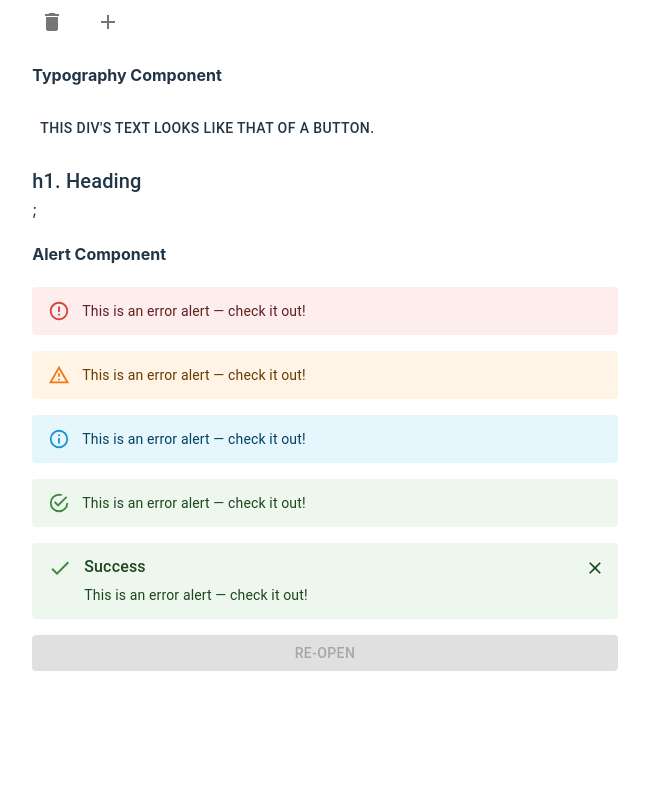
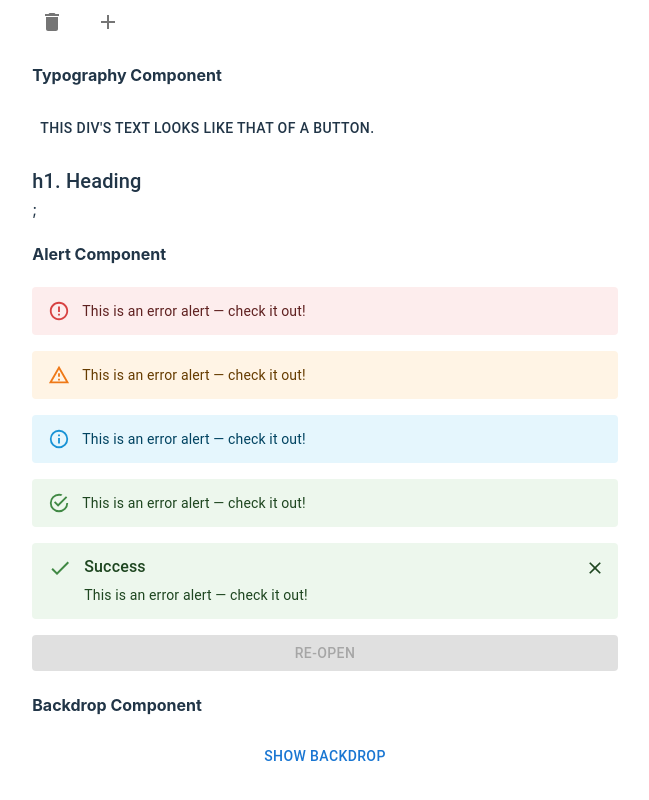
Before and after one commit to GuilhermeSousaDev/MaterialUI, a React (Vite) app in the folder react-ui/: page / in a window 1280 px wide. Shown: the part 4399-5199 px from the top of the page, without its empty margins (315-964 px from the left). Before the commit the page ends 5110 px from the top, so only its background shows below. Built offline with nearby package versions, Linux system fonts and the light colour scheme.

Commit message:
Backdrop Component

```diff
--- a/react-ui/src/App.jsx
+++ b/react-ui/src/App.jsx
@@ -22,6 +22,7 @@ import TableComponent from './components/Table';
 import TooltipComponent from './components/Tooltip';
 import TypographyComponent from './components/Typography';
 import AlertComponent from './components/Alert';
+import BackdropComponent from './components/Backdrop';
 
 function App() {
   return (
@@ -49,6 +50,7 @@ function App() {
       <TooltipComponent />
       <TypographyComponent />
       <AlertComponent />
+      <BackdropComponent />
     </Stack>
   )
 }
--- /dev/null
+++ b/react-ui/src/components/Backdrop.jsx
@@ -0,0 +1,28 @@
+import { useState, useCallback } from 'react';
+import { Backdrop, Button, CircularProgress, Typography } from '@mui/material';
+
+export default function BackdropComponent() {
+  const [open, setOpen] = useState(false);
+
+  const handleClose = useCallback(() => {
+    setOpen(false);
+  }, []);
+
+  const handleOpen = useCallback(() => {
+    setOpen(!open);
+  }, []);
+
+  return (
+    <>
+      <h4>Backdrop Component</h4>
+      <Button onClick={handleOpen}>Show Backdrop</Button>
+      <Backdrop
+        sx={{ color: '#fff', zIndex: (theme) => theme.zIndex.drawer + 1 }}
+        open={open}
+        onClick={handleClose}
+      >
+        <CircularProgress color="inherit" />
+      </Backdrop>
+    </>
+  )
+}
```
